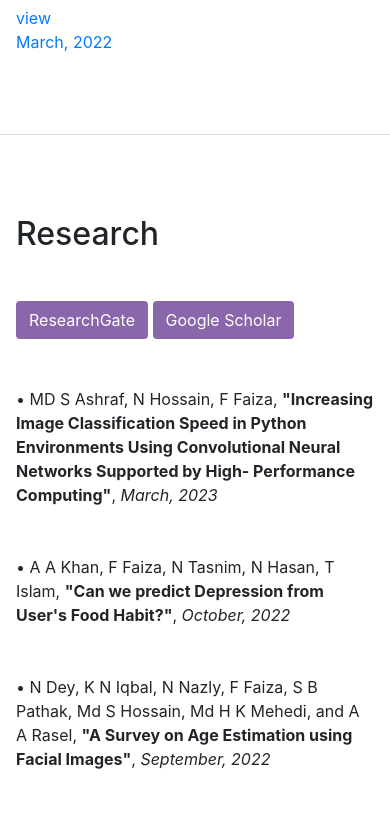
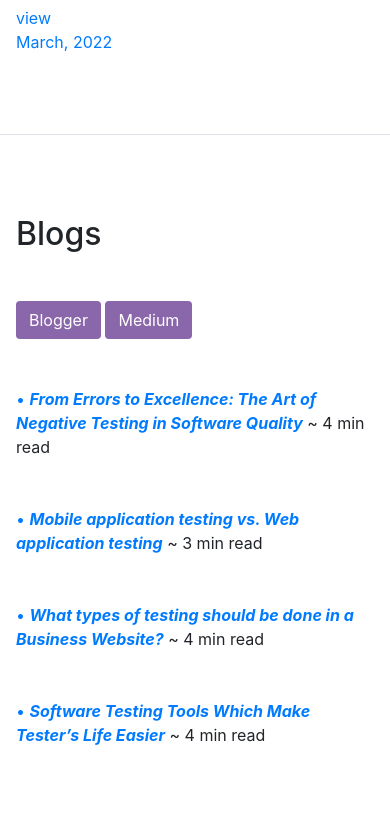
Before and after one commit to fahmee-faiza/fahmee-faiza.github.io, a website with bundled scripts: page index.html in a window 390 px wide. Shown: the part 3700-4518 px from the top of the page. Built offline with nearby package versions, Linux system fonts and the light colour scheme; a web font is replaced by a local one.

Commit message:
Update index.html

```diff
--- a/index.html
+++ b/index.html
@@ -66,6 +66,10 @@
 
           <li class="nav-item">
             <a class="nav-link js-scroll-trigger" href="#interests">Certification</a>
+          </li>
+
+	  <li class="nav-item">
+            <a class="nav-link js-scroll-trigger" href="#blogs">Blogs</a>
           </li>
 
 	  <li class="nav-item">
@@ -371,6 +375,63 @@
 
 
 
+<!-- -------------------------------------------Blogs-------------------------------------------------- -->
+
+
+<section class="resume-section p-3 p-lg-5 d-flex flex-column" id="blogs">
+    <div class="my-auto">
+          <h2 class="mb-5">Blogs</h2>
+
+           <a target="_blank" class="btn" href="https://fahmeefaiza.blogspot.com/">Blogger</a>
+           <a target="_blank" class="btn" href="https://medium.com/@fahmee.faiza">Medium</a>
+
+           <br>
+           <br>
+           <br>
+
+          <div class="resume-item d-flex flex-column flex-md-row mb-5">
+            <div class="resume-content mr-auto">
+              <div><a href="https://medium.com/@fahmee.faiza/from-errors-to-excellence-the-art-of-negative-testing-in-software-quality-6026e976eafa" target="_blank">&#x2022; <b><i>From Errors to Excellence: The Art of Negative Testing in Software Quality</i></b></a> <a>~ 4 min read</a>
+              </div>
+            </div>
+          </div>
+
+
+
+          <div class="resume-item d-flex flex-column flex-md-row mb-5">
+            <div class="resume-content mr-auto">
+              <div><a href="https://medium.com/@fahmee.faiza/mobile-application-testing-vs-web-application-testing-2c81036649f0" target="_blank">&#x2022; <b><i>Mobile application testing vs. Web application testing</i></b></a> <a>~ 3 min read</a>
+              </div>
+            </div>
+          </div>
+
+
+
+          <div class="resume-item d-flex flex-column flex-md-row mb-5">
+            <div class="resume-content mr-auto">
+              <div><a href="https://medium.com/@fahmee.faiza/what-types-of-testing-should-be-done-in-a-business-website-2034fcc70d86" target="_blank">&#x2022; <b><i>What types of testing should be done in a Business Website?</i></b></a> <a>~ 4 min read</a>
+              </div>
+            </div>
+          </div>
+
+
+
+          <div class="resume-item d-flex flex-column flex-md-row mb-5">
+            <div class="resume-content mr-auto">
+              <div><a href="https://medium.com/@fahmee.faiza/in-the-ever-evolving-landscape-of-software-development-quality-assurance-has-become-an-integral-7cc10b5e0009" target="_blank">&#x2022; <b><i>Software Testing Tools Which Make Tester’s Life Easier</i></b></a> <a>~ 4 min read</a>
+              </div>
+            </div>
+          </div>
+
+    </div>
+
+</section>
+
+<!-- -------------------------------------------------------------------------------------------------------------------------------------------- -->
+
+
+
+
 <!-- -------------------------------------------Research-------------------------------------------------- -->
 
 
```
